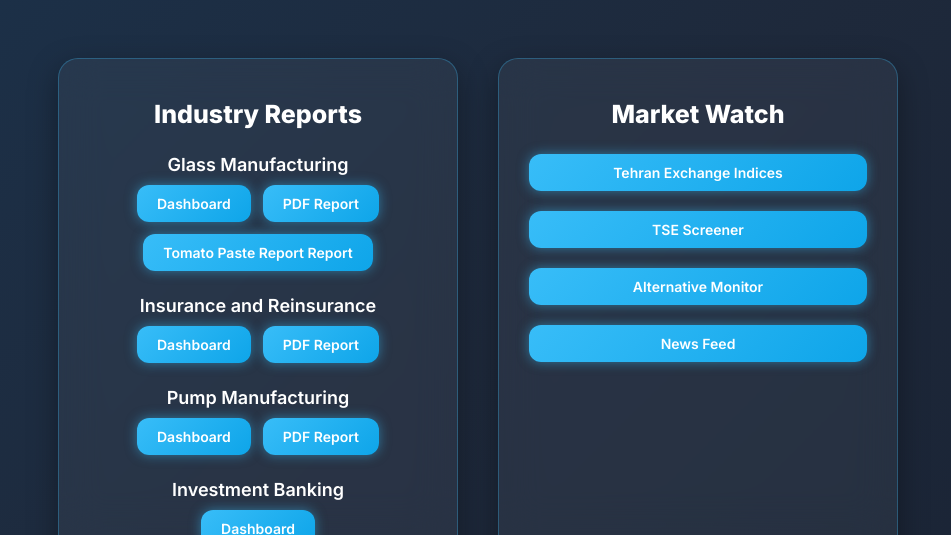
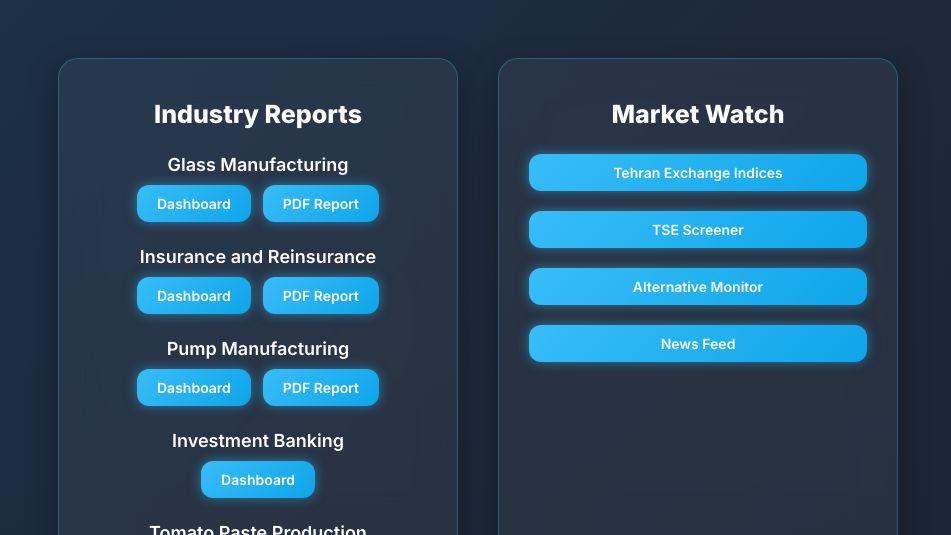
Before and after one commit to investmentdev/dashboards, a plain HTML site: page index.html in a window 1280 px wide. Shown: the part 265-800 px from the top of the page, without its empty margins (162-1113 px from the left). Drawn offline with Linux system fonts and the light colour scheme.

Commit message:
Update index.html

```diff
--- a/index.html
+++ b/index.html
@@ -230,7 +230,6 @@
         <div class="links">
           <a href="https://investmentdev.github.io/Glass-Manufacturing/" target="_blank">Dashboard</a>
           <a href="https://investmentdev.github.io/dashboards/Glass%201403Q3%20-%20V2.pdf" target="_blank">PDF Report</a>
-          <a href="https://investmentdev.github.io/dashboards/Tomato%20Paste%201403-offline.pdf" target="_blank">Tomato Paste Report Report</a>
         </div>
       </div>
 
```
